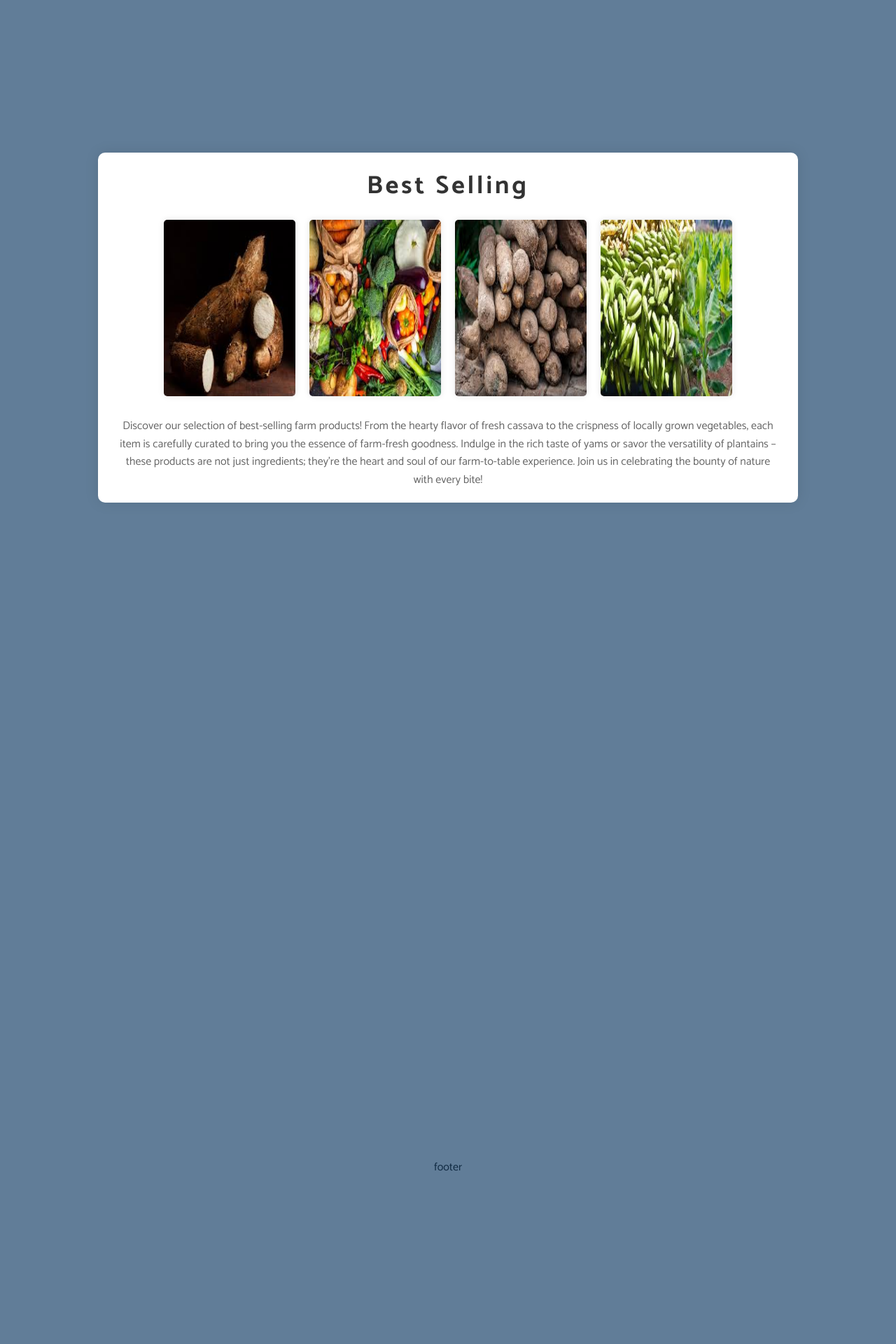
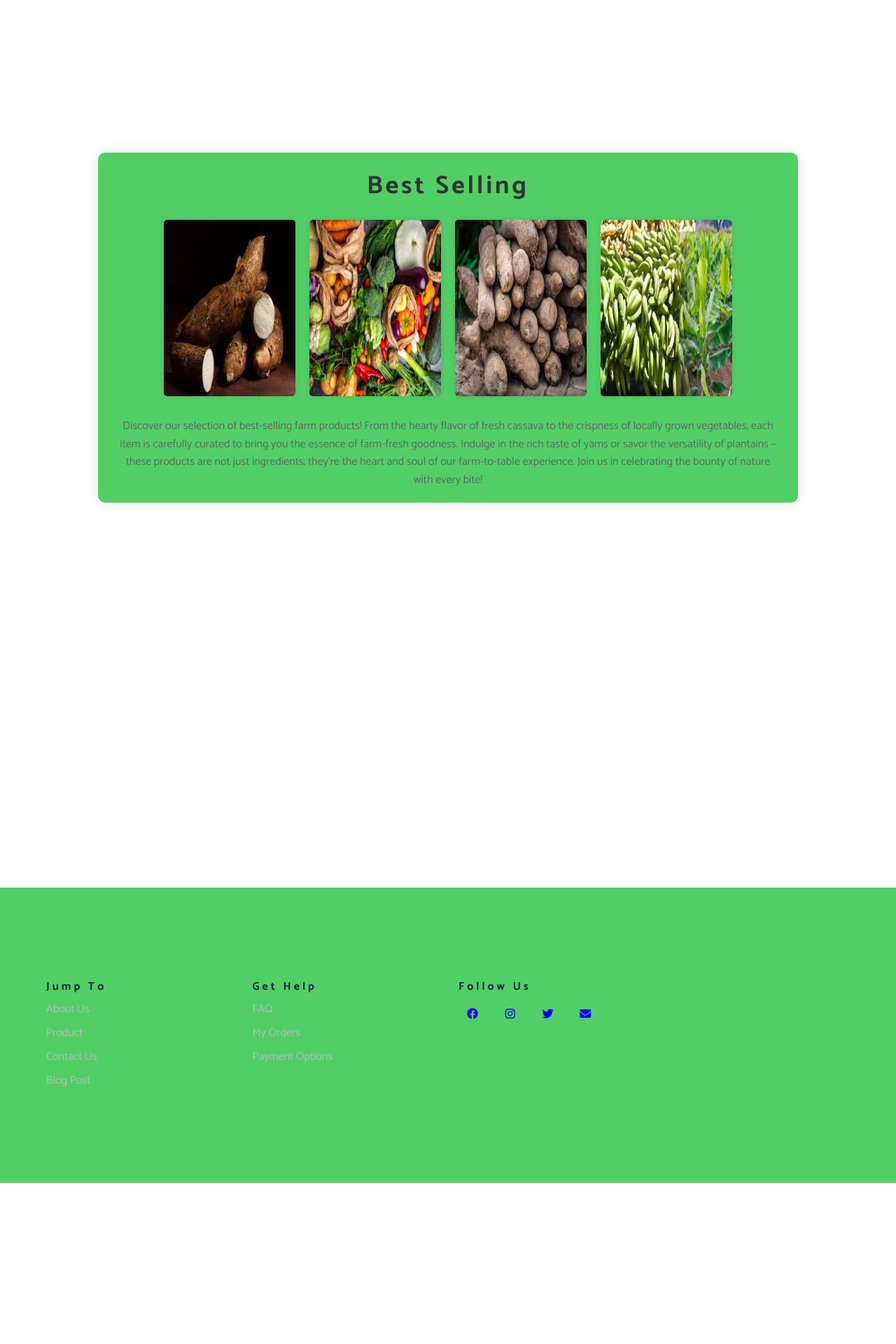
Before and after one commit to mistidevs/Alkebulan, a Python web app: template frontend/templates/index.html in a window 1280 px wide. Shown: the part 2320-4240 px from the top of the page at 70% size. After the commit the page ends 4010 px from the top, so only its background shows below. Run offline with Jinja, Linux system fonts and the light colour scheme; the template is opened without the code that fills it, so the values that code supplies are empty; some web fonts are replaced.

Commit message:
styled the footer

```diff
--- a/frontend/static/style/footer.css
+++ b/frontend/static/style/footer.css
@@ -1,79 +1,98 @@
-<<<<<<< HEAD
-/* Omar */
-footer{
-    background-color:var(--clr-primary);
-    list-style: none;
-=======
-footer {
-  background-color: rgb(13, 110, 13);
-  list-style: none;
->>>>>>> origin/stable
+.container{
+max-width: 1178px;
+background-color:#51cf66;
+width: 100%;
+margin: auto;
 }
 
-.footercontainer {
-  width: 100%;
-  padding: 70px 30px 20px;
+.row{
+display: flex;
+flex-wrap:wrap ;
+}
+ul{
+list-style: none;
+}
+.footer{
+background-color:#51cf66;
+padding: 70px 0;
+}
+.footer-col{
+width: 25%;
+padding: 0 15px;
 }
 
-.socialicons {
-  display: flex;
-  justify-content: center;
+.footer.col h4{
+font-size: 18px;
+color: #ffffff;
+text-transform: capitalize;
+margin-bottom: 30px;
+font-weight: 500;
+position: relative;
+background-color: greenyellow;
 }
 
-.socialicons a {
-  text-align: none;
-  padding: 10px;
-  background-color: rgb(207, 221, 76);
-  margin: 10px;
-  border-radius: 50%;
+.footer-col h4::before{
+content:'';
+position: absolute;
+left:0;
+bottom: -10px;
+background-color:#0b40ee ;
+height: 2px;
+box-sizing: border-box;
+width: 50px;
 }
 
-.socialicons a i {
-  font-size: 2em;
-  color: black;
-  opacity: 0.9;
+.footer-col ul li:not(:last-child){
+margin-bottom: 10px;
 }
 
-.socialicons a:hover {
-  background-color: #6055c2;
-  transition: 0.5s;
+.footer-col ul li a{
+font-size: 16px;
+text-transform: capitalize;
+font-weight:300;
+colour:#bbbbbb;
+text-decoration: none;
+font-weight: 300;
+color: #bbbbbb;
+display:block;
+transition: all 0.3s ease;
 }
 
-.socialicons a:hover i {
-  color: white;
-  transition: 0.5s;
+.footer-col ul li a:hover{
+colour:#ffffff;
+padding-left: 8px;
 }
 
-.footerNav {
-  margin: 30px 0;
+.footer-col .social-links a{
+display: inline-block;
+height: 40px;
+width: 40px;
+background-colour:rgba(255,255,255,0.2);
+margin:0 10px 10px 0;
+text-align: center;
+line-height: 40px;
+border-radius: 50%;
+colour:#ffffff;
+transition: all 0.5s ease;
 }
 
-.footerNav ul {
-  display: flex;
-  list-style-type: none;
-  justify-content: center;
-  color: rgb(255, 255, 255);
+.footer-col .social-links a:hover{
+colour:#24262b;
+background-color: #ffffff;
 }
 
-.footerNav ul li a {
-  color: rgb(243, 243, 89);
-  margin: 20px;
-  text-decoration: none;
-  font-size: 1.3em;
-  transition: 0.5s;
+/*media query*/
+@media(max-width:767px){
+.footer-col {
+    width:50%;
+    margin-bottom: 30px;
+
+}
 }
 
-.footerNav ul li a:hover {
-  opacity: 1;
+media(max-width:574px){
+.footer-col {
+    width:100%;
+
 }
-
-.footerBotton {
-  background-color: rgb(0, 0, 0);
-  width: 100%;
-  padding: 10px;
-  text-align: center;
 }
-
-.footerBotton p {
-  color: #fafafa;
-}
--- a/frontend/static/style/header.css
+++ b/frontend/static/style/header.css
@@ -10,7 +10,7 @@
 }
 
 .logo-letter {
-  color: green;
+
   font-size: 40px;
   font-weight: 700;
 }
--- a/frontend/static/style/product.css
+++ b/frontend/static/style/product.css
@@ -18,7 +18,7 @@
   display: flex;
   justify-content: center;
   align-items: center;
-  background-color:var(--clr-grey-5);
+  background-color: #51cf66;
   min-height: 100vh;
   padding: 50px 0;
 }
@@ -92,13 +92,11 @@
 
 
 
-
-
 /* Center the container */
 .yl {
   display: flex;
   justify-content: center;
-  background-color:var(--clr-grey-5);
+  background-color:#fff;
   align-items: center;
   min-height: 200vh;
   padding: 50px 0;
@@ -109,7 +107,7 @@
   max-width: 1000px;
   width: 100%;
   height: 500px;
-  background-color:var(--clr-white);
+  background-color:#51cf66;
   padding: 30px;
   border-radius: 10px;
   box-shadow: 0 0 20px rgba(0, 0, 0, 0.1);
--- a/frontend/templates/index.html
+++ b/frontend/templates/index.html
@@ -7,6 +7,7 @@
     <link rel="stylesheet" href="../static/style/common.css" />
     <link rel="stylesheet" href="../static/style/product.css" />
     <link rel="stylesheet" href="../static/style/footer.css" />
+    <link rel="stylesheet" href="https://cdnjs.cloudflare.com/ajax/libs/font-awesome/6.4.0/css/all.min.css" integrity="sha512-iecdLmaskl7CVkqkXNQ/ZH/XLlvWZOJyj7Yy7tcenmpD1ypASozpmT/E0iPtmFIB46ZmdtAc9eNBvH0H/ZpiBw==" crossorigin="anonymous" referrerpolicy="no-referrer" />
     <!-- <script src="https://cdn.tailwindcss.com"></script> -->
   </head>
   <body>
@@ -55,10 +56,10 @@
     <section class="gr">
       <article class="container">
         <section class="category">
-          <h2>Product Categories</h2>
+          <h2>Product</h2>
             <ul class="dropdown-menu">
               <li class="dropdown">
-                <a href="#" class="dropdown-btn">Crop Types</a>
+                <a href="#" class="dropdown-btn">Crops</a>
                 <ul class="dropdown-content">
                   <li><a href="#">Grains</a></li>
                   <li><a href="#">Fruits</a></li>
@@ -69,7 +70,7 @@
                 </ul>
               </li>
               <li class="dropdown">
-                <a href="#" class="dropdown-btn">Livestock Products</a>
+                <a href="#" class="dropdown-btn">Livestock</a>
                 <ul class="dropdown-content">
                   <li><a href="#">Dairy Products</a></li>
                   <li><a href="#">Meat Products</a></li>
@@ -82,7 +83,7 @@
           </section>
 
 
-        <section class="cta">
+        <section class="cta" id="cta-section">
           <p>Ready to explore our farm-fresh products?</p>
           <a href="shop.html" class="cta-button">Shop Now</a>
         </section>
@@ -116,6 +117,37 @@
       </article>
     </section> -->
     <!-- Irom -->
-    <footer class="gr">footer</footer>
+    <footer class="footer">
+      <div class="container">
+        <div class="row">
+          <div class="footer-col">
+            <h4>Jump To</h4>
+            <ul>
+              <li><a href="#">About Us</a></li>
+              <li><a href="#">Product</a></li>
+              <li><a href="#">Contact Us</a></li>
+              <li><a href="#">Blog post</a></li>
+            </ul>
+          </div>
+          <div class="footer-col">
+            <h4>Get Help</h4>
+            <ul>
+              <li><a href="#">FAQ</a></li>
+              <li><a href="#">my Orders</a></li>
+              <li><a href="#">payment options</a></li>
+            </ul>
+          </div>
+          <div class="footer-col">
+            <h4>Follow Us</h4>
+            <div class="social-links">
+              <a href="https://www.facebook.com/yourprofile"><i class="fab  fa-facebook"></i></a>
+              <a href="https://www.instagram.com/yourprofile"><i class="fab fa-instagram"></i></a>
+              <a href="https://twitter.com/yourprofile"><i class="fab fa-twitter"></i></a>
+              <a href="https://gmail.com/gmailaccount"><i class="fas fa-envelope"></i></a>
+            </div>
+          </div>
+        </div>
+      </div>
+    </footer>
   </body>
 </html>
```
